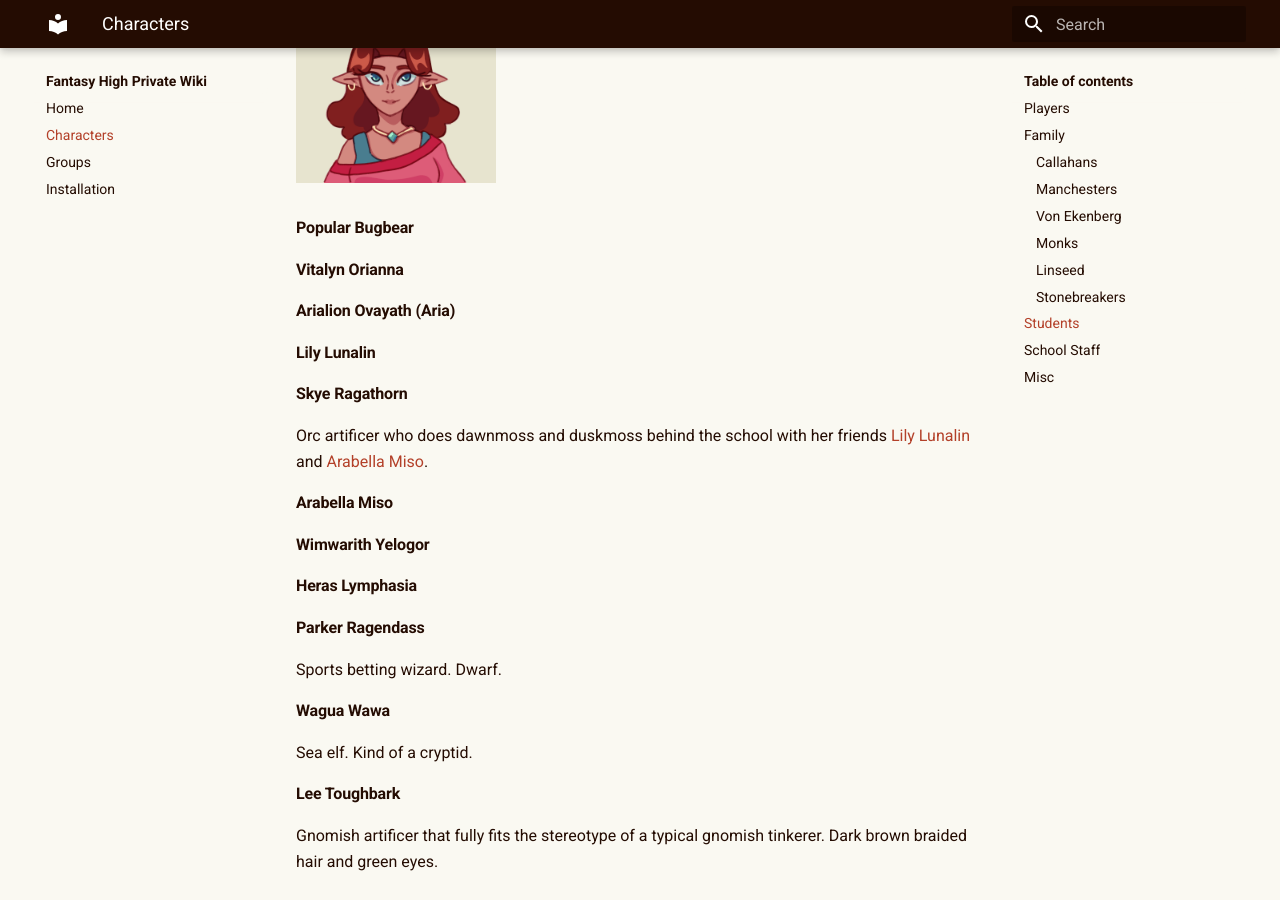
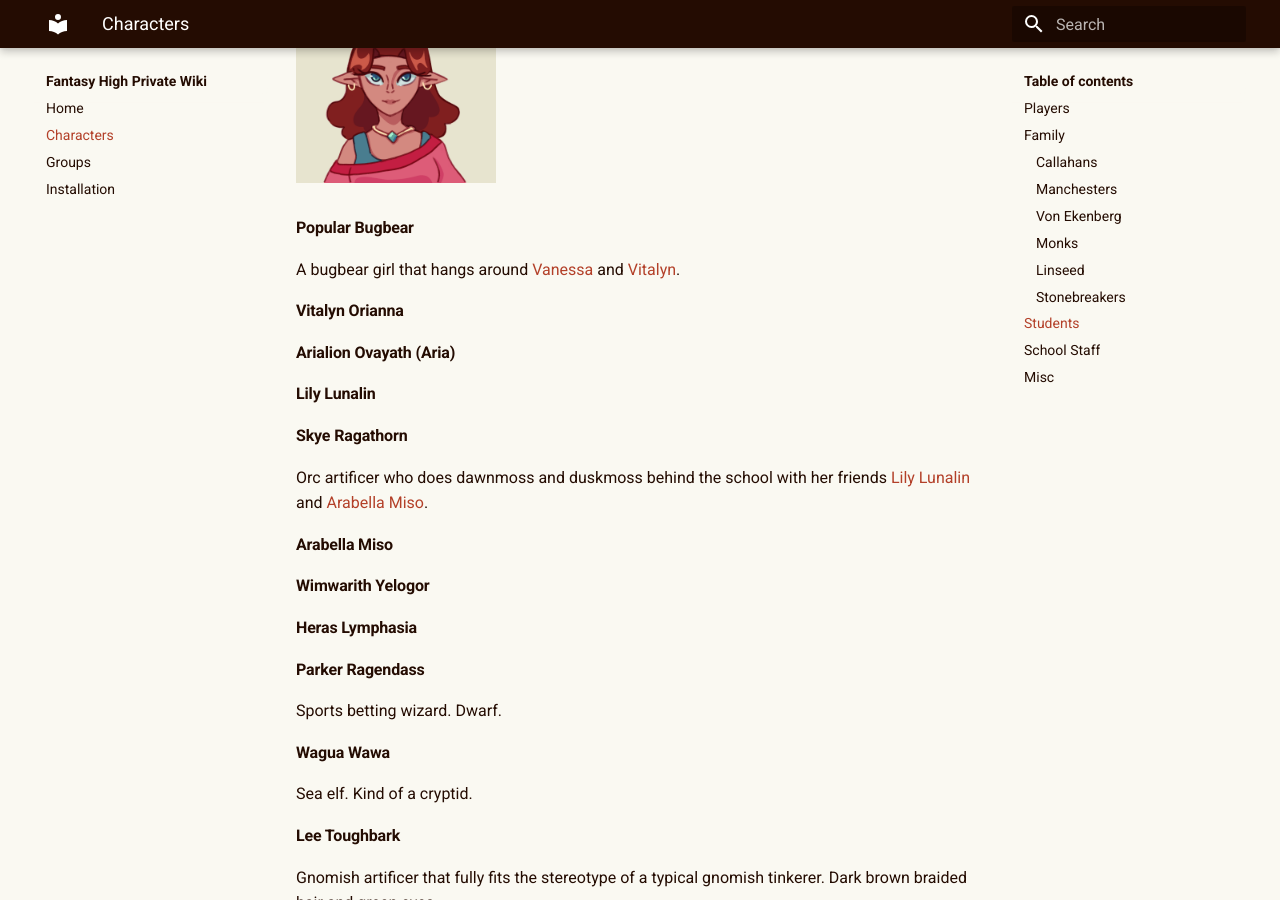
Before and after one commit to Aelyxiris/fantasyhigh, an MkDocs documentation site: the page built from docs/characters.md, in a window 1280 px wide and 900 px high, scrolled down 3708 px. Built offline with MkDocs 1.6.1 and Material for MkDocs 9.7.7, drawn with Linux system fonts in a browser that asks for light colours.

Commit message:
bugbear desc

```diff
--- a/docs/characters.md
+++ b/docs/characters.md
@@ -102,6 +102,7 @@ Vanessa Faren is a half-elf bard who is generally the popular girl of the school
 <div style="clear: both;"></div>
 
 #### Popular Bugbear
+A bugbear girl that hangs around [Vanessa](#vanessa-faren) and [Vitalyn](#vitalyn-orianna).
 
 #### Vitalyn Orianna
 
```
